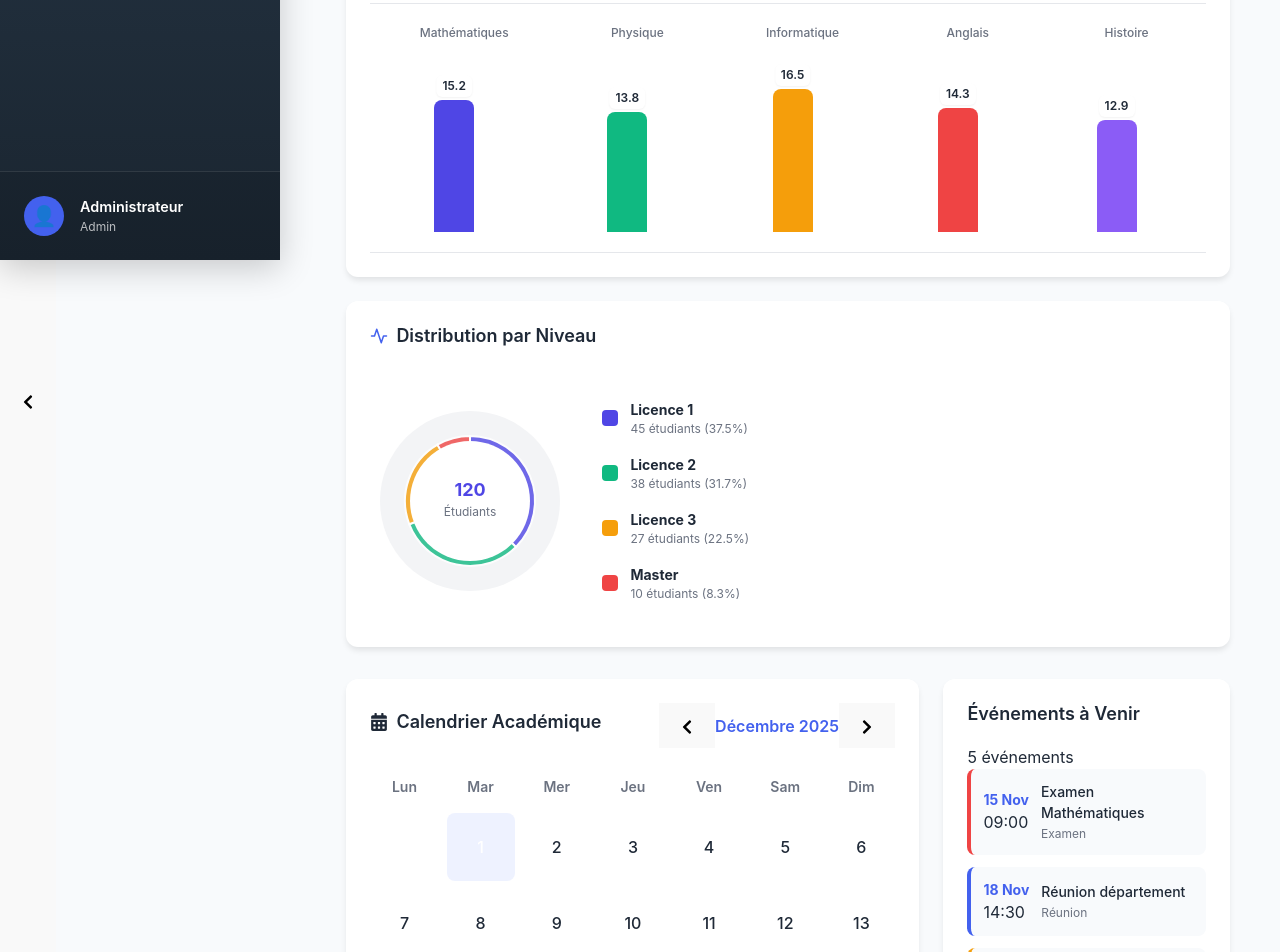
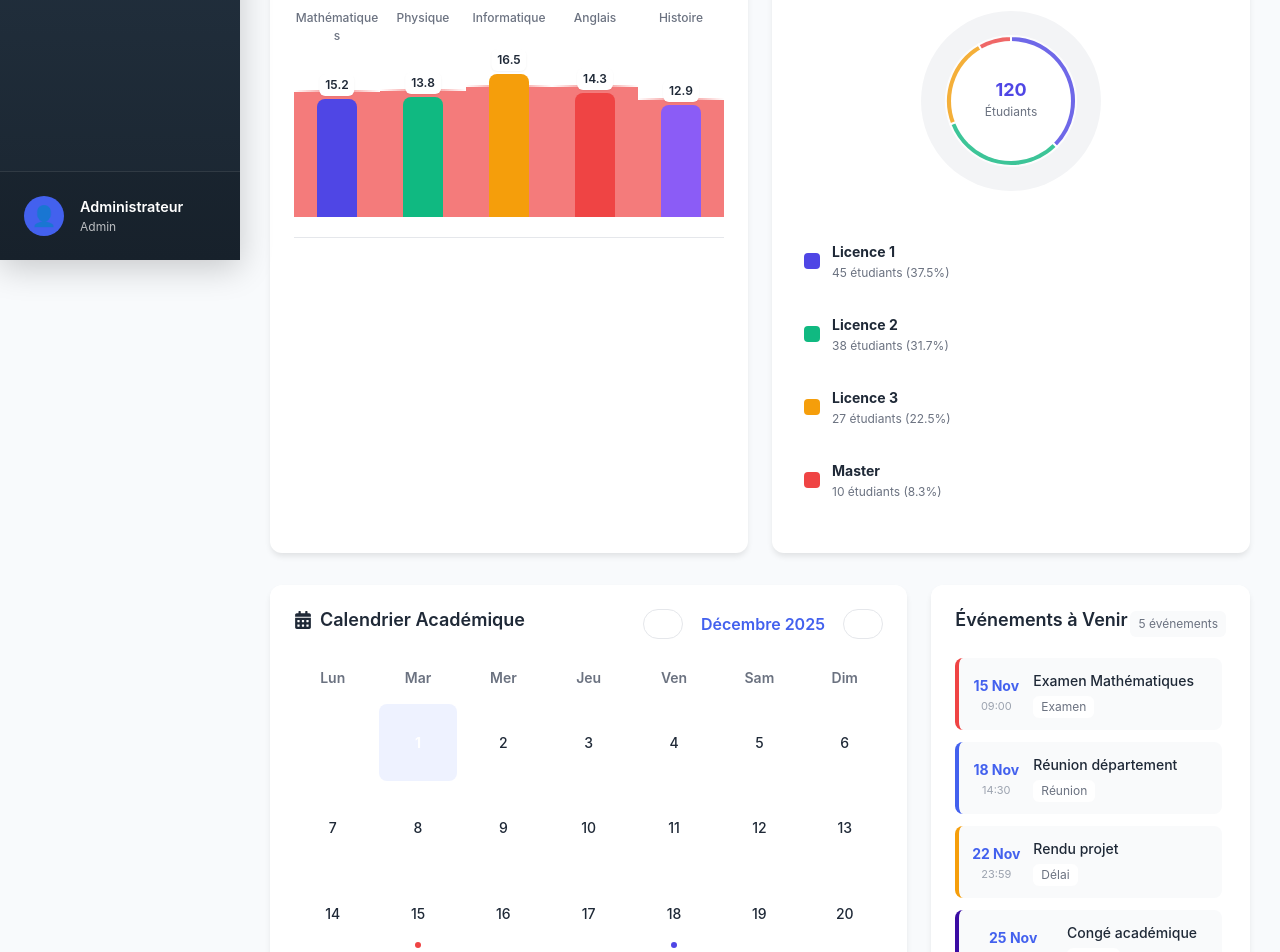
Before and after one commit to hippolite-oss/gestion-EtudNote, a React (Vite) app: page /dashboard in a window 1280 px wide. Shown: the part 540-1492 px from the top of the page. Built offline with nearby package versions, Linux system fonts and the light colour scheme.

Commit message:
Update file

```diff
--- a/src/pages/Dashboard.css
+++ b/src/pages/Dashboard.css
@@ -6,17 +6,26 @@
   --secondary-color: #10B981;
   --accent-color: #F59E0B;
   --danger-color: #EF4444;
+  --warning-color: #F59E0B;
+  --success-color: #10B981;
   --background-light: #F8FAFC;
   --background-white: #FFFFFF;
+  --background-gray: #F9FAFB;
   --text-primary: #1F2937;
   --text-secondary: #6B7280;
+  --text-light: #9CA3AF;
   --border-color: #E5E7EB;
+  --border-light: #F3F4F6;
   --shadow-sm: 0 1px 3px rgba(0, 0, 0, 0.1);
   --shadow-md: 0 4px 6px -1px rgba(0, 0, 0, 0.1);
   --shadow-lg: 0 10px 15px -3px rgba(0, 0, 0, 0.1);
   --radius-lg: 12px;
   --radius-md: 8px;
   --radius-sm: 6px;
+  --radius-full: 9999px;
+  --sidebar-width: 240px;
+  --sidebar-collapsed: 70px;
+  --transition-speed: 0.3s;
 }
 
 /* Reset et styles de base */
@@ -31,21 +40,58 @@ body {
   background-color: var(--background-light);
   color: var(--text-primary);
   line-height: 1.5;
+  overflow-x: hidden;
 }
 
 /* Wrapper principal */
 .dashboard-wrapper {
   display: flex;
   min-height: 100vh;
+  position: relative;
+  transition: all var(--transition-speed) ease;
 }
 
 /* Conteneur principal */
 .dashboard-main-container {
   flex: 1;
-  margin-left: 240px;
-  padding: 50px;
+  margin-left: var(--sidebar-width);
+  padding: 30px;
   min-height: 100vh;
   background-color: var(--background-light);
+  transition: all var(--transition-speed) ease;
+}
+
+.dashboard-main-container.expanded {
+  margin-left: var(--sidebar-collapsed);
+}
+
+/* Bouton toggle sidebar */
+.sidebar-toggle-btn {
+  position: fixed;
+  top: 20px;
+  left: calc(var(--sidebar-width) - 15px);
+  z-index: 1000;
+  width: 30px;
+  height: 30px;
+  border-radius: var(--radius-full);
+  background-color: var(--primary-color);
+  color: white;
+  border: none;
+  display: flex;
+  align-items: center;
+  justify-content: center;
+  cursor: pointer;
+  box-shadow: var(--shadow-md);
+  transition: all var(--transition-speed) ease;
+}
+
+.dashboard-main-container.expanded + .sidebar-toggle-btn {
+  left: calc(var(--sidebar-collapsed) - 15px);
+}
+
+.sidebar-toggle-btn:hover {
+  background-color: var(--primary-dark);
+  transform: scale(1.1);
 }
 
 /* Header */
@@ -56,24 +102,28 @@ body {
   margin-bottom: 32px;
   padding-bottom: 24px;
   border-bottom: 1px solid var(--border-color);
+  flex-wrap: wrap;
+  gap: 20px;
 }
 
 .header-left h1 {
-  font-size: 28px;
+  font-size: clamp(24px, 3vw, 32px);
   font-weight: 700;
   color: var(--primary-dark);
   margin-bottom: 4px;
+  line-height: 1.2;
 }
 
 .dashboard-subtitle {
   color: var(--text-secondary);
-  font-size: 14px;
+  font-size: clamp(12px, 1.5vw, 14px);
 }
 
 .header-right {
   display: flex;
   align-items: center;
-  gap: 20px;
+  gap: 15px;
+  flex-wrap: wrap;
 }
 
 .date-display {
@@ -85,11 +135,13 @@ body {
   border-radius: var(--radius-md);
   box-shadow: var(--shadow-sm);
   color: var(--text-secondary);
-  font-size: 14px;
+  font-size: clamp(12px, 1.5vw, 14px);
+  white-space: nowrap;
 }
 
 .calendar-icon {
   color: var(--primary-color);
+  flex-shrink: 0;
 }
 
 /* Bouton de déconnexion */
@@ -105,7 +157,8 @@ body {
   font-weight: 500;
   cursor: pointer;
   transition: all 0.3s ease;
-  font-size: 14px;
+  font-size: clamp(12px, 1.5vw, 14px);
+  white-space: nowrap;
 }
 
 .logout-btn:hover {
@@ -126,7 +179,7 @@ body {
 /* Section des graphiques */
 .charts-section {
   display: grid;
-  grid-template-columns: repeat(auto-fit, minmax(500px, 1fr));
+  grid-template-columns: repeat(auto-fit, minmax(400px, 1fr));
   gap: 24px;
   margin-bottom: 32px;
 }
@@ -136,7 +189,8 @@ body {
   border-radius: var(--radius-lg);
   padding: 24px;
   box-shadow: var(--shadow-md);
-  transition: transform 0.3s ease, box-shadow 0.3s ease;
+  transition: transform var(--transition-speed) ease, box-shadow var(--transition-speed) ease;
+  overflow: hidden;
 }
 
 .chart-card:hover {
@@ -149,19 +203,22 @@ body {
   justify-content: space-between;
   align-items: center;
   margin-bottom: 24px;
+  flex-wrap: wrap;
+  gap: 10px;
 }
 
 .chart-header h3 {
   display: flex;
   align-items: center;
   gap: 8px;
-  font-size: 18px;
+  font-size: clamp(16px, 2vw, 18px);
   font-weight: 600;
   color: var(--text-primary);
 }
 
 .chart-icon {
   color: var(--primary-color);
+  flex-shrink: 0;
 }
 
 .period-select {
@@ -173,6 +230,7 @@ body {
   font-size: 14px;
   cursor: pointer;
   transition: border-color 0.3s ease;
+  min-width: 150px;
 }
 
 .period-select:focus {
@@ -189,6 +247,7 @@ body {
   padding: 20px 0;
   border-top: 1px solid var(--border-color);
   border-bottom: 1px solid var(--border-color);
+  position: relative;
 }
 
 .bar-container {
@@ -197,21 +256,27 @@ body {
   align-items: center;
   gap: 8px;
   height: 100%;
+  flex: 1;
+  min-width: 50px;
 }
 
 .bar-label {
-  font-size: 12px;
+  font-size: clamp(10px, 1.5vw, 12px);
   color: var(--text-secondary);
   text-align: center;
   margin-bottom: 8px;
   font-weight: 500;
+  word-break: break-word;
+  max-width: 100%;
 }
 
 .bar-wrapper {
   flex: 1;
   display: flex;
   align-items: flex-end;
-  width: 60px;
+  justify-content: center;
+  width: 100%;
+  position: relative;
 }
 
 .bar {
@@ -220,6 +285,7 @@ body {
   transition: height 0.5s ease;
   position: relative;
   min-height: 20px;
+  z-index: 2;
 }
 
 .bar-value {
@@ -227,46 +293,74 @@ body {
   top: -25px;
   left: 50%;
   transform: translateX(-50%);
-  font-size: 12px;
+  font-size: clamp(10px, 1.5vw, 12px);
   font-weight: 600;
   color: var(--text-primary);
   background: var(--background-white);
   padding: 2px 6px;
   border-radius: var(--radius-sm);
   box-shadow: var(--shadow-sm);
+  white-space: nowrap;
+  z-index: 3;
 }
 
-/* Graphique circulaire */
+.bar-objectif {
+  position: absolute;
+  width: 100%;
+  height: 2px;
+  background-color: var(--danger-color);
+  z-index: 1;
+  opacity: 0.7;
+}
+
+.bar-objectif::after {
+  content: '';
+  position: absolute;
+  top: -2px;
+  left: 0;
+  right: 0;
+  height: 6px;
+  background: linear-gradient(90deg, transparent 0%, var(--danger-color) 50%, transparent 100%);
+}
+
+/* Graphique circulaire SVG */
 .pie-chart-container {
   display: flex;
   gap: 32px;
   align-items: center;
   padding: 20px 0;
+  flex-wrap: wrap;
+  justify-content: center;
 }
 
-.pie-chart {
-  width: 200px;
-  height: 200px;
-  border-radius: 50%;
-  background: conic-gradient(
-    var(--primary-color) 0% 37.5%,
-    var(--secondary-color) 37.5% 68.75%,
-    var(--accent-color) 68.75% 90.625%,
-    var(--danger-color) 90.625% 100%
-  );
+.pie-chart-wrapper {
   position: relative;
   display: flex;
   align-items: center;
   justify-content: center;
 }
 
-.pie-chart::before {
-  content: '';
-  position: absolute;
-  width: 100px;
-  height: 100px;
-  background-color: var(--background-white);
-  border-radius: 50%;
+.pie-chart-svg {
+  width: 200px;
+  height: 200px;
+}
+
+.pie-segment {
+  transition: opacity 0.3s ease;
+  cursor: pointer;
+}
+
+.pie-segment:hover {
+  opacity: 1;
+}
+
+.pie-center-text {
+  font-family: 'Inter', sans-serif;
+  font-weight: 700;
+}
+
+.pie-center-subtext {
+  font-family: 'Inter', sans-serif;
 }
 
 .pie-legend {
@@ -274,32 +368,47 @@ body {
   display: flex;
   flex-direction: column;
   gap: 16px;
+  min-width: 200px;
 }
 
 .legend-item {
   display: flex;
   align-items: center;
   gap: 12px;
+  padding: 8px;
+  border-radius: var(--radius-md);
+  transition: background-color 0.3s ease;
+}
+
+.legend-item:hover {
+  background-color: var(--background-gray);
 }
 
 .legend-color {
   width: 16px;
   height: 16px;
   border-radius: 4px;
+  flex-shrink: 0;
 }
 
 .legend-text {
   display: flex;
   flex-direction: column;
+  flex: 1;
+  min-width: 0;
 }
 
 .legend-text strong {
-  font-size: 14px;
+  font-size: clamp(13px, 1.5vw, 14px);
   color: var(--text-primary);
+  margin-bottom: 2px;
+  white-space: nowrap;
+  overflow: hidden;
+  text-overflow: ellipsis;
 }
 
 .legend-text span {
-  font-size: 12px;
+  font-size: clamp(11px, 1.5vw, 12px);
   color: var(--text-secondary);
 }
 
@@ -315,6 +424,11 @@ body {
   border-radius: var(--radius-lg);
   padding: 24px;
   box-shadow: var(--shadow-md);
+  transition: transform var(--transition-speed) ease;
+}
+
+.calendar-card:hover, .events-card:hover {
+  transform: translateY(-2px);
 }
 
 .calendar-header {
@@ -322,21 +436,50 @@ body {
   justify-content: space-between;
   align-items: center;
   margin-bottom: 20px;
+  flex-wrap: wrap;
+  gap: 10px;
 }
 
 .calendar-header h3 {
   display: flex;
   align-items: center;
   gap: 8px;
-  font-size: 18px;
+  font-size: clamp(16px, 2vw, 18px);
   font-weight: 600;
   color: var(--text-primary);
+}
+
+.calendar-nav {
+  display: flex;
+  align-items: center;
+  gap: 10px;
+}
+
+.calendar-nav-btn {
+  width: 30px;
+  height: 30px;
+  border-radius: var(--radius-full);
+  border: 1px solid var(--border-color);
+  background: var(--background-white);
+  display: flex;
+  align-items: center;
+  justify-content: center;
+  cursor: pointer;
+  transition: all 0.3s ease;
+}
+
+.calendar-nav-btn:hover {
+  background: var(--primary-color);
+  color: white;
+  border-color: var(--primary-color);
 }
 
 .current-month {
   font-weight: 600;
   color: var(--primary-color);
-  font-size: 16px;
+  font-size: clamp(14px, 1.5vw, 16px);
+  min-width: 140px;
+  text-align: center;
 }
 
 .calendar-grid {
@@ -349,7 +492,7 @@ body {
   text-align: center;
   font-weight: 600;
   color: var(--text-secondary);
-  font-size: 14px;
+  font-size: clamp(11px, 1.5vw, 14px);
   padding: 8px 0;
 }
 
@@ -363,31 +506,54 @@ body {
   cursor: pointer;
   transition: all 0.2s ease;
   position: relative;
+  font-size: clamp(12px, 1.5vw, 14px);
 }
 
-.calendar-day:hover {
+.calendar-day.empty {
+  background-color: transparent;
+  cursor: default;
+}
+
+.calendar-day:hover:not(.empty) {
   background-color: var(--background-light);
 }
 
 .calendar-day.today {
   background-color: var(--primary-light);
   color: white;
+  font-weight: 700;
 }
 
 .calendar-event-dot {
   position: absolute;
   bottom: 4px;
+  left: 50%;
+  transform: translateX(-50%);
   width: 6px;
   height: 6px;
   border-radius: 50%;
 }
 
 /* Liste des événements */
+.events-header {
+  display: flex;
+  justify-content: space-between;
+  align-items: center;
+  margin-bottom: 20px;
+}
+
 .events-card h3 {
-  font-size: 18px;
+  font-size: clamp(16px, 2vw, 18px);
   font-weight: 600;
   color: var(--text-primary);
-  margin-bottom: 20px;
+}
+
+.events-count {
+  font-size: clamp(11px, 1.5vw, 12px);
+  color: var(--text-secondary);
+  background: var(--background-gray);
+  padding: 4px 8px;
+  border-radius: var(--radius-sm);
 }
 
 .events-list {
@@ -395,6 +561,27 @@ body {
   flex-direction: column;
   gap: 12px;
   margin-bottom: 20px;
+  max-height: 300px;
+  overflow-y: auto;
+  padding-right: 4px;
+}
+
+.events-list::-webkit-scrollbar {
+  width: 4px;
+}
+
+.events-list::-webkit-scrollbar-track {
+  background: var(--background-gray);
+  border-radius: var(--radius-sm);
+}
+
+.events-list::-webkit-scrollbar-thumb {
+  background: var(--border-color);
+  border-radius: var(--radius-sm);
+}
+
+.events-list::-webkit-scrollbar-thumb:hover {
+  background: var(--text-light);
 }
 
 .event-item {
@@ -403,50 +590,75 @@ body {
   gap: 12px;
   padding: 12px;
   border-radius: var(--radius-md);
-  background-color: var(--background-light);
-  transition: transform 0.2s ease;
+  background-color: var(--background-gray);
+  transition: all 0.3s ease;
+  cursor: pointer;
+  border-left-width: 4px;
+  border-left-style: solid;
 }
 
 .event-item:hover {
   transform: translateX(4px);
+  background-color: var(--background-white);
+  box-shadow: var(--shadow-sm);
 }
 
 .event-item.exam {
-  border-left: 4px solid var(--danger-color);
+  border-left-color: var(--danger-color);
 }
 
 .event-item.meeting {
-  border-left: 4px solid var(--primary-color);
+  border-left-color: var(--primary-color);
 }
 
 .event-item.deadline {
-  border-left: 4px solid var(--accent-color);
+  border-left-color: var(--accent-color);
 }
 
 .event-item.holiday {
-  border-left: 4px solid var(--secondary-color);
+  border-left-color: var(--secondary-color);
+}
+
+.event-date-container {
+  display: flex;
+  flex-direction: column;
+  align-items: center;
+  min-width: 50px;
 }
 
 .event-date {
   font-weight: 700;
   color: var(--primary-color);
-  font-size: 14px;
-  min-width: 40px;
+  font-size: clamp(12px, 1.5vw, 14px);
+}
+
+.event-time {
+  font-size: clamp(10px, 1.5vw, 11px);
+  color: var(--text-light);
+  margin-top: 2px;
 }
 
 .event-content {
   flex: 1;
+  min-width: 0;
 }
 
 .event-title {
   font-weight: 500;
-  font-size: 14px;
+  font-size: clamp(12px, 1.5vw, 14px);
   margin-bottom: 2px;
+  white-space: nowrap;
+  overflow: hidden;
+  text-overflow: ellipsis;
 }
 
 .event-type {
-  font-size: 12px;
+  font-size: clamp(10px, 1.5vw, 12px);
   color: var(--text-secondary);
+  background: var(--background-white);
+  padding: 2px 8px;
+  border-radius: var(--radius-sm);
+  display: inline-block;
 }
 
 .view-all-btn {
@@ -459,7 +671,7 @@ body {
   font-weight: 500;
   cursor: pointer;
   transition: all 0.3s ease;
-  font-size: 14px;
+  font-size: clamp(12px, 1.5vw, 14px);
 }
 
 .view-all-btn:hover {
@@ -477,12 +689,44 @@ body {
   .calendar-section {
     grid-template-columns: 1fr;
   }
+
+  .pie-chart-container {
+    justify-content: space-between;
+  }
 }
 
-@media (max-width: 900px) {
+@media (max-width: 992px) {
+  .dashboard-main-container {
+    margin-left: var(--sidebar-collapsed);
+    padding: 20px;
+  }
+
+  .dashboard-main-container.expanded {
+    margin-left: var(--sidebar-width);
+  }
+
+  .sidebar-toggle-btn {
+    left: calc(var(--sidebar-collapsed) - 15px);
+  }
+
+  .dashboard-main-container.expanded + .sidebar-toggle-btn {
+    left: calc(var(--sidebar-width) - 15px);
+  }
+}
+
+@media (max-width: 768px) {
   .dashboard-main-container {
     margin-left: 0;
     padding: 16px;
+  }
+
+  .dashboard-main-container.expanded {
+    margin-left: 0;
+  }
+
+  .sidebar-toggle-btn {
+    left: 20px;
+    top: 80px;
   }
 
   .charts-section {
@@ -508,23 +752,54 @@ body {
     width: 100%;
     justify-content: space-between;
   }
+
+  .bar {
+    width: 30px;
+  }
+
+  .pie-chart-svg {
+    width: 150px;
+    height: 150px;
+  }
 }
 
-@media (max-width: 768px) {
+@media (max-width: 576px) {
   .cards-container {
     grid-template-columns: repeat(2, 1fr);
+    gap: 12px;
+  }
+
+  .chart-card {
+    padding: 16px;
   }
 
   .bar-chart {
     height: 200px;
   }
 
+  .bar-container {
+    min-width: 40px;
+  }
+
   .bar {
-    width: 30px;
+    width: 25px;
   }
 
   .calendar-grid {
     gap: 4px;
+  }
+
+  .calendar-day {
+    font-size: 12px;
+  }
+
+  .pie-chart-svg {
+    width: 120px;
+    height: 120px;
+  }
+
+  .pie-legend {
+    min-width: 100%;
   }
 }
 
@@ -533,8 +808,14 @@ body {
     grid-template-columns: 1fr;
   }
 
-  .chart-card {
-    padding: 16px;
+  .header-right {
+    flex-direction: column;
+    align-items: stretch;
+  }
+
+  .date-display, .logout-btn {
+    width: 100%;
+    justify-content: center;
   }
 
   .bar-chart {
@@ -542,17 +823,24 @@ body {
   }
 
   .bar {
-    width: 25px;
+    width: 20px;
   }
 
-  .pie-chart {
-    width: 150px;
-    height: 150px;
+  .pie-chart-svg {
+    width: 100px;
+    height: 100px;
   }
 
-  .pie-chart::before {
-    width: 75px;
-    height: 75px;
+  .event-item {
+    flex-direction: column;
+    align-items: flex-start;
+    gap: 8px;
+  }
+
+  .event-date-container {
+    flex-direction: row;
+    gap: 10px;
+    align-items: center;
   }
 }
 
@@ -565,6 +853,17 @@ body {
   to {
     opacity: 1;
     transform: translateY(0);
+  }
+}
+
+@keyframes slideIn {
+  from {
+    opacity: 0;
+    transform: translateX(-20px);
+  }
+  to {
+    opacity: 1;
+    transform: translateX(0);
   }
 }
 
@@ -583,3 +882,28 @@ body {
 .events-card {
   animation-delay: 0.3s;
 }
+
+/* Ajout pour les transitions fluides */
+.dashboard-main-container, .sidebar-toggle-btn {
+  transition: all var(--transition-speed) cubic-bezier(0.4, 0, 0.2, 1);
+}
+
+/* Amélioration du scroll */
+::-webkit-scrollbar {
+  width: 8px;
+  height: 8px;
+}
+
+::-webkit-scrollbar-track {
+  background: var(--background-gray);
+  border-radius: var(--radius-sm);
+}
+
+::-webkit-scrollbar-thumb {
+  background: var(--border-color);
+  border-radius: var(--radius-sm);
+}
+
+::-webkit-scrollbar-thumb:hover {
+  background: var(--text-light);
+}
```
